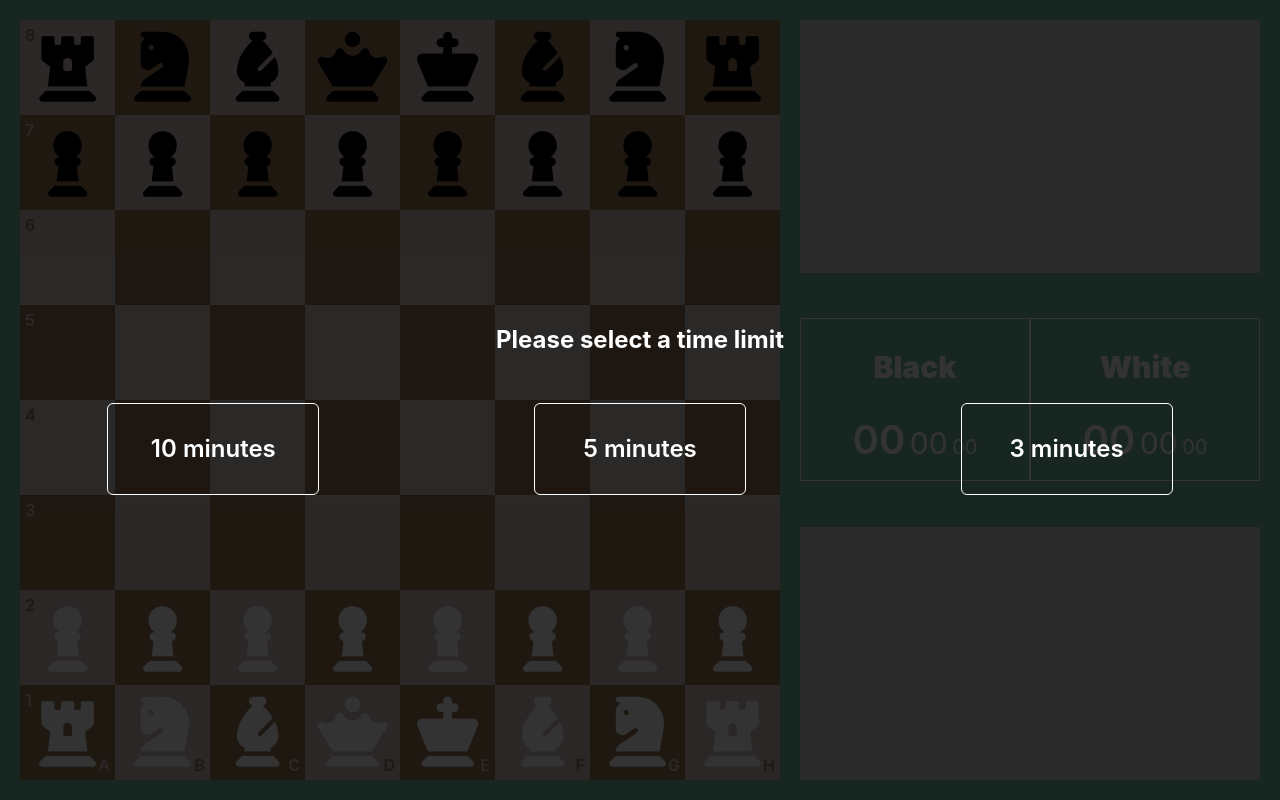
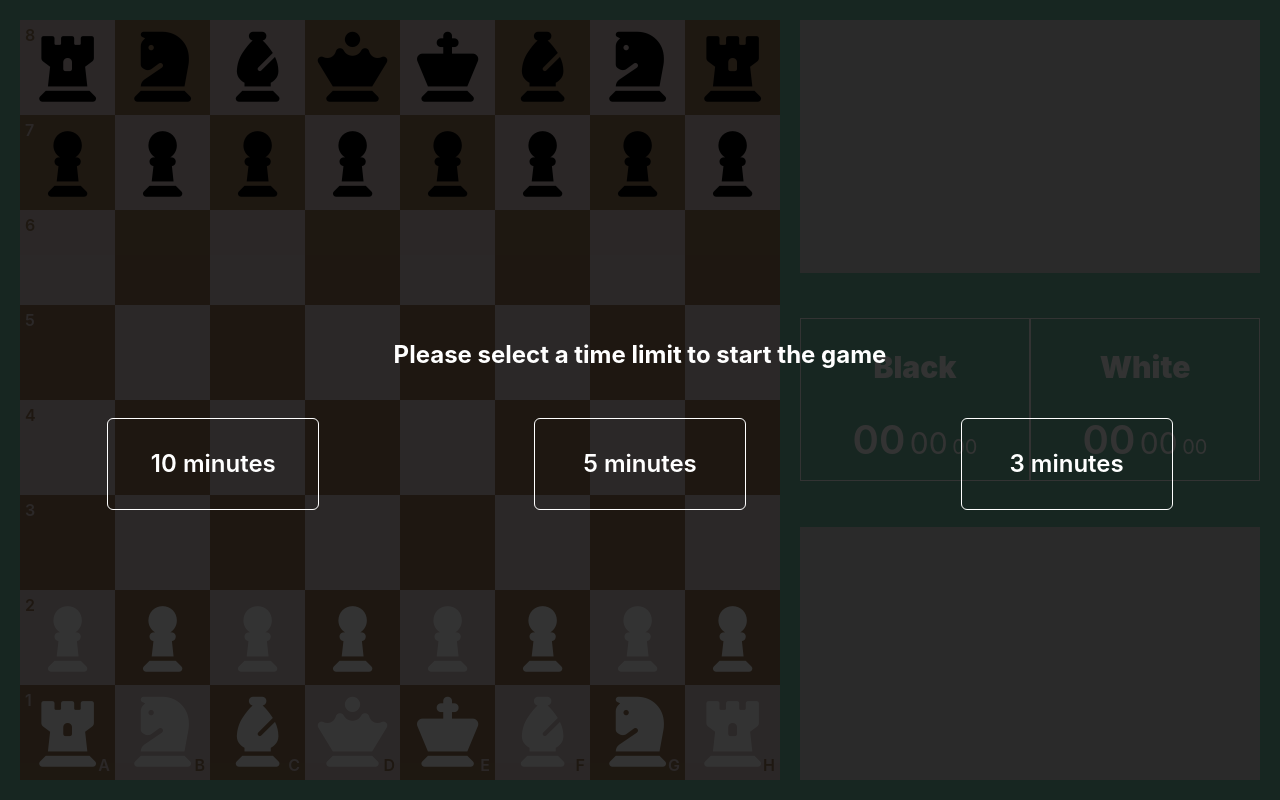
Before and after one commit to CrisTowi/chess, a Svelte app: page / in a window 1280 px wide. Built offline with nearby package versions, Linux system fonts and the light colour scheme.

Commit message:
Add winner label

```diff
--- a/src/App.svelte
+++ b/src/App.svelte
@@ -94,10 +94,8 @@ const handleStartGame = (time) => {
 </style>
 
 <div class="App">
-	<Modal visible={!$started}>
-		{#if !$started}
-			<TimeSelect onClick={handleStartGame} />
-		{/if}
+	<Modal visible={!$started || $winner}>
+		<TimeSelect winner={$winner} onClick={handleStartGame} />
 	</Modal>
 	<div class="Board-container">
 		<Board />
--- a/src/components/TimeSelect.svelte
+++ b/src/components/TimeSelect.svelte
@@ -1,5 +1,6 @@
 <script>
 export let onClick;
+export let winner;
 </script>
 
 <style>
@@ -39,11 +40,20 @@ export let onClick;
 .TimeSelect-Option:hover {
   transform: scale(1.05);
 }
+
+.winner {
+  text-transform: uppercase;
+}
 </style>
 
 <div class="TimeSelect">
   <div class="TimeSelect-instructions">
-    <h2>Please select a time limit</h2>
+    {#if winner}
+      <h2>The winner is <span class="winner">{winner}</span></h2>
+    {/if}
+  </div>
+  <div class="TimeSelect-instructions">
+    <h2>Please select a time limit to start the game</h2>
   </div>
   <div class="TimeSelect-Selector">
     <div on:click={() => onClick(10 * 60 * 1000)} class="TimeSelect-Option">
```
